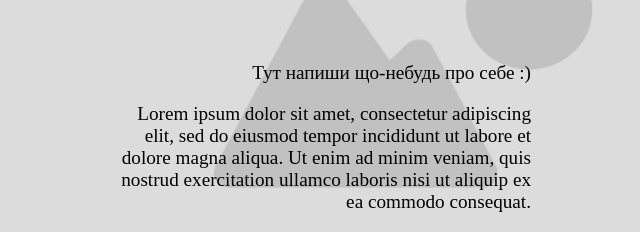
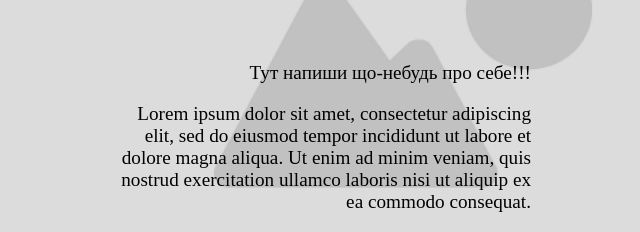
Before and after one commit to OlegBogosyan/new2, a plain HTML site: page index.html in a window 1280 px wide. Shown: the part 358-590 px from the top of the page, 237-877 px from the left. Drawn offline with Linux system fonts and the light colour scheme.

Commit message:
change index.html file

```diff
--- a/index.html
+++ b/index.html
@@ -11,7 +11,7 @@
         <div class="header_left">
             <h1>Ім'я Прізвище</h1>
             <div class="bio">
-                <p>Тут напиши що-небудь про себе :)</p>
+                <p>Тут напиши що-небудь про себе!!!</p>
                 <p>Lorem ipsum dolor sit amet, consectetur adipiscing elit, sed do eiusmod tempor incididunt ut labore et dolore magna aliqua. Ut enim ad minim veniam, quis nostrud exercitation ullamco laboris nisi ut aliquip ex ea commodo consequat.</p>
             </div>
         </div>
```
